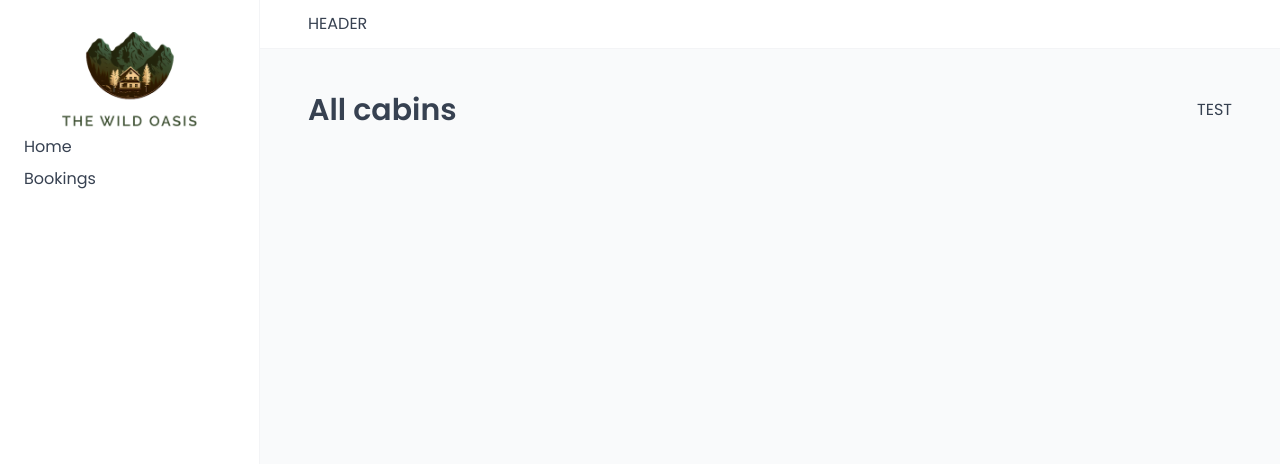
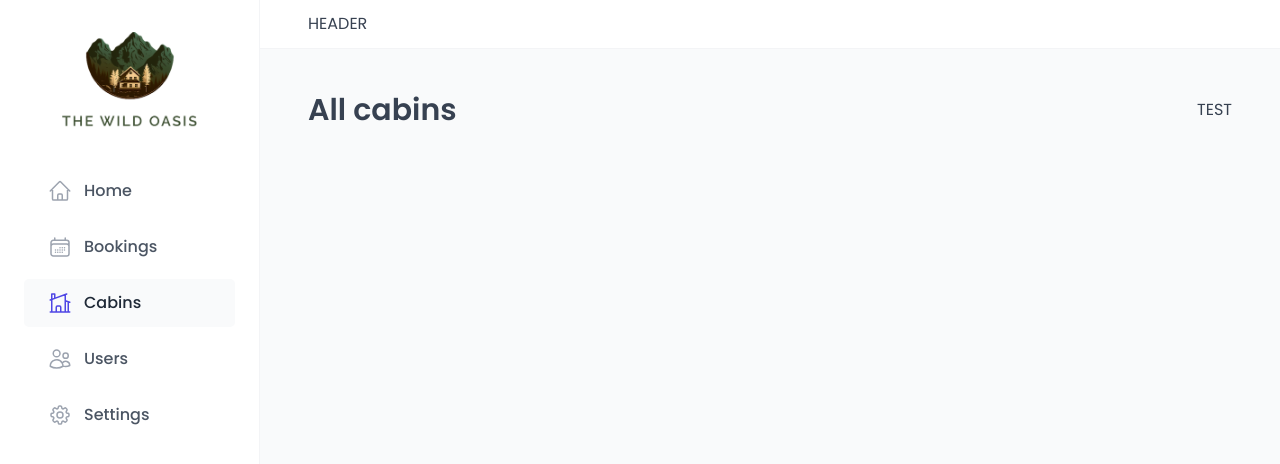
Before and after one commit to Moni-Yahwehson/Oasis, a React (Vite) app: page /cabins in a window 1280 px wide. Shown: the top 464 px of the page. Built offline with nearby package versions, Linux system fonts and the light colour scheme; a web font is replaced by a local one.

Commit message:
Finished the side bar and navigation

```diff
--- a/package.json
+++ b/package.json
@@ -12,6 +12,7 @@
   "dependencies": {
     "react": "^18.2.0",
     "react-dom": "^18.2.0",
+    "react-icons": "^4.12.0",
     "react-router-dom": "^6.21.1",
     "styled-components": "^6.1.6"
   },
--- a/src/ui/MainNav.jsx
+++ b/src/ui/MainNav.jsx
@@ -1,5 +1,12 @@
 import styled from "styled-components";
 import { NavLink } from "react-router-dom";
+import {
+  HiOutlineCalendarDays,
+  HiOutlineCog8Tooth,
+  HiOutlineHome,
+  HiOutlineHomeModern,
+  HiOutlineUsers,
+} from "react-icons/hi2";
 
 const NavList = styled.ul`
   display: flex;
@@ -7,7 +14,7 @@
   gap: 0.8rem;
 `;
 
-const Link = styled.a`
+const StyledNavLink = styled(NavLink)`
   &:link,
   &:visited {
     display: flex;
@@ -51,10 +58,34 @@
     <nav>
       <NavList>
         <li>
-          <NavLink to="/dashboard">Home</NavLink>
+          <StyledNavLink to="/dashboard">
+            <HiOutlineHome />
+            <span>Home</span>
+          </StyledNavLink>
         </li>
         <li>
-          <NavLink to="/bookings">Bookings</NavLink>
+          <StyledNavLink to="/bookings">
+            <HiOutlineCalendarDays />
+            <span>Bookings</span>
+          </StyledNavLink>
+        </li>
+        <li>
+          <StyledNavLink to="/cabins">
+            <HiOutlineHomeModern />
+            <span>Cabins</span>
+          </StyledNavLink>
+        </li>
+        <li>
+          <StyledNavLink to="/users">
+            <HiOutlineUsers />
+            <span>Users</span>
+          </StyledNavLink>
+        </li>
+        <li>
+          <StyledNavLink to="/settings">
+            <HiOutlineCog8Tooth />
+            <span>Settings</span>
+          </StyledNavLink>
         </li>
       </NavList>
     </nav>
--- a/src/ui/Sidebar.jsx
+++ b/src/ui/Sidebar.jsx
@@ -7,13 +7,18 @@
   border-right: 1px solid var(--color-grey-100);
 
   grid-row: 1/-1;
+  display: flex;
+  flex-direction: column;
+  gap: 3.2rem;
 `;
 
 function Sidebar() {
-  return <StyledSidebar>
-    <Logo/>
-    <MainNav />
-  </StyledSidebar>;
+  return (
+    <StyledSidebar>
+      <Logo />
+      <MainNav />
+    </StyledSidebar>
+  );
 }
 
 export default Sidebar;
```
Also changed, not shown: 1 other file (tests, documents, lock files or other folders).
